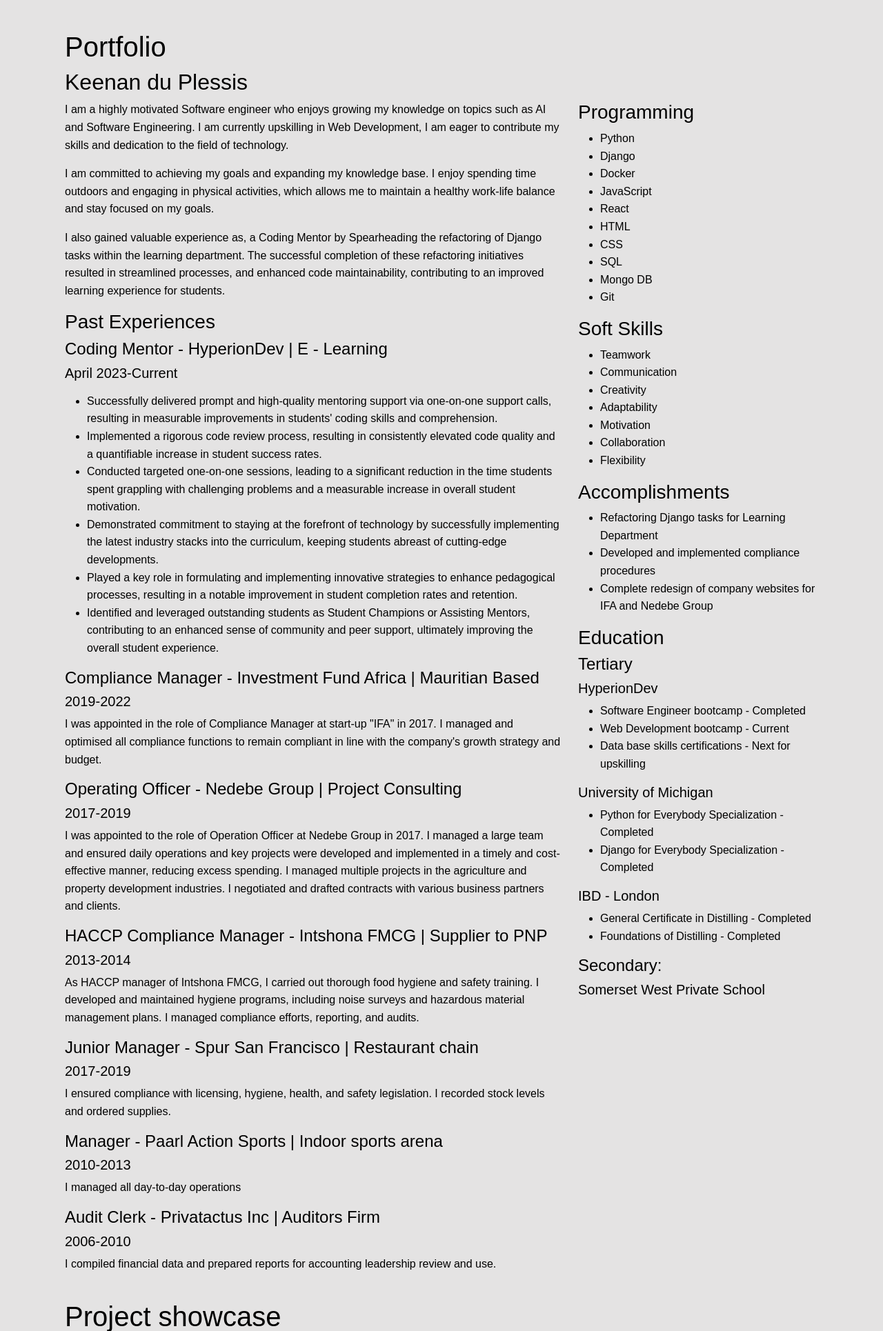
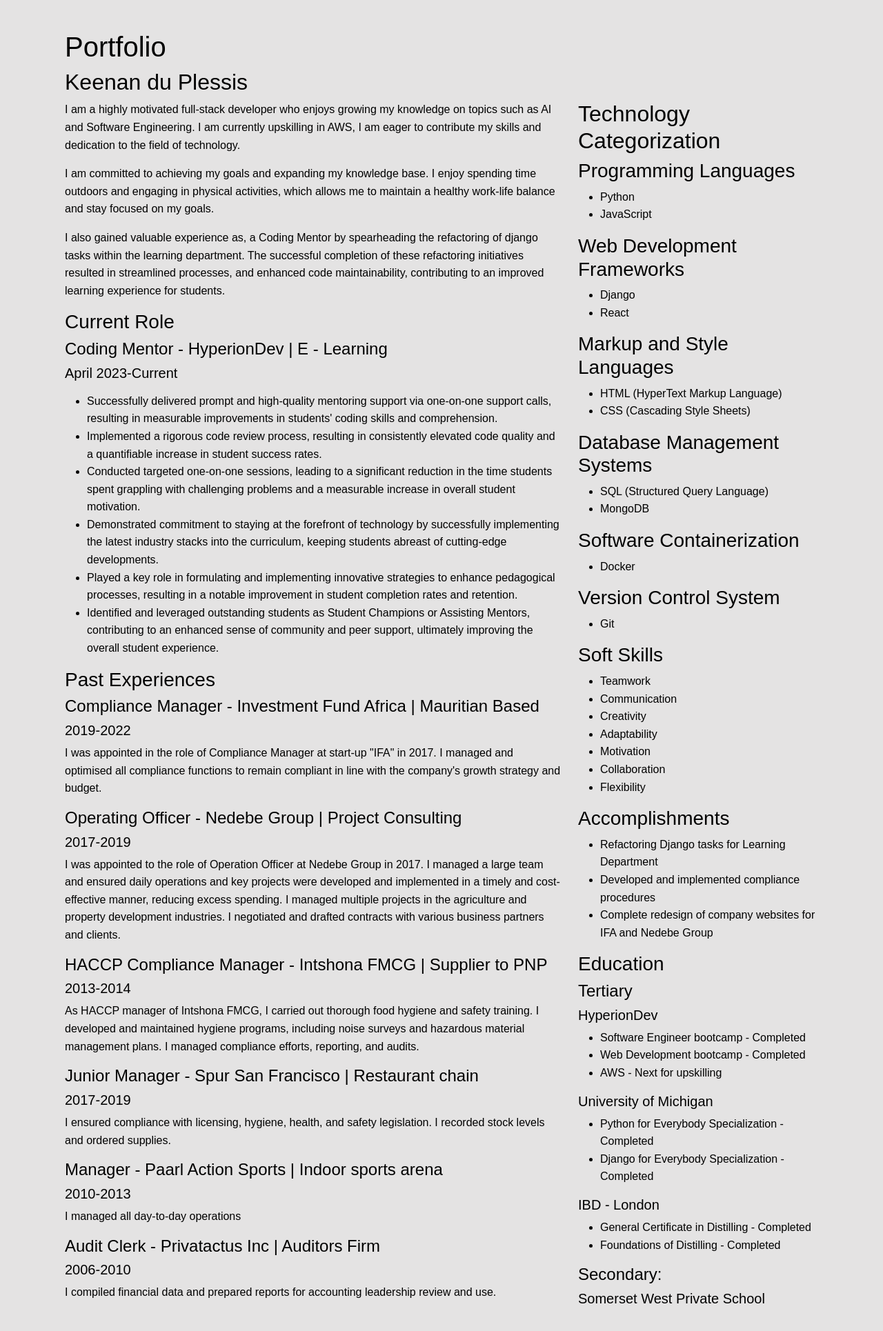
Before and after one commit to Keeks87/pythonic_wonderland_deploy, a Django app: page / in a window 1280 px wide. Shown: the part 86-2016 px from the top of the page at 69% size. Run offline with Django 5.2, Linux system fonts and the light colour scheme; data comes from the database, SQL or seed files in the repository; some libraries are stand-ins or nearby versions.

Commit message:
Update Portfolio

```diff
--- a/portfolio/templates/portfolio/portfolio.html
+++ b/portfolio/templates/portfolio/portfolio.html
@@ -17,28 +17,31 @@
             <!-- Left Column -->
             <div class="col-lg-8">
                     <!-- Personal Description -->
-                    <p> I am a highly motivated Software engineer who enjoys growing
-                        my knowledge on topics such as AI and Software Engineering.
-                        I am currently upskilling in Web Development, I am eager to
-                        contribute my skills and dedication to the field of
-                        technology.
+                    <p> I am a highly motivated full-stack developer who enjoys
+                        growing my knowledge on topics such as AI and Software
+                        Engineering. I am currently upskilling in AWS, I am
+                        eager to contribute my skills and dedication to the
+                        field of technology.
                     </p>
                     <p>
                         I am committed to achieving my goals and expanding my
-                        knowledge base. I enjoy spending time outdoors and engaging
-                        in physical activities, which allows me to maintain a
-                        healthy work-life balance and stay focused on my goals.
+                        knowledge base. I enjoy spending time outdoors and
+                        engaging in physical activities, which allows me to
+                        maintain a healthy work-life balance and stay focused on
+                        my goals.
                     </p>
                     <p>
                         I also gained valuable experience as, a Coding Mentor by
-                        Spearheading the refactoring of Django tasks within the
+                        spearheading the refactoring of django tasks within the
                         learning department. The successful completion of these
-                        refactoring initiatives resulted in streamlined processes,
-                        and enhanced code maintainability, contributing to an
-                        improved learning experience for students.
+                        refactoring initiatives resulted in streamlined
+                        processes, and enhanced code maintainability,
+                        contributing to an improved learning experience for
+                        students.
                     </p>
 
-                    <h3>Past Experiences</h3>
+                    <!-- Current role -->
+                    <h3>Current Role</h3>
 
                     <h4>Coding Mentor - HyperionDev | E - Learning</h4>
                     <h5>April 2023-Current</h5>
@@ -64,10 +67,11 @@
                             keeping students abreast of cutting-edge
                             developments.
                             </li>
-                            <li>Played a key role in formulating and implementing
-                            innovative strategies to enhance pedagogical
-                            processes, resulting in a notable improvement in
-                            student completion rates and retention.
+                            <li>Played a key role in formulating and
+                            implementing innovative strategies to enhance
+                            pedagogical processes, resulting in a notable
+                            improvement in student completion rates and
+                            retention.
                             </li>
                             <li>Identified and leveraged outstanding students as
                             Student Champions or Assisting Mentors, contributing
@@ -77,7 +81,11 @@
                         </ul>
                     </p>
 
-                    <h4>Compliance Manager - Investment Fund Africa | Mauritian Based</h4>
+                    <!-- Past roles -->
+                    <h3>Past Experiences</h3>
+
+                    <h4>Compliance Manager - Investment Fund Africa | Mauritian
+                        Based</h4>
                     <h5>2019-2022</h5>
                     <p>I was appointed in the role of Compliance Manager at
                     start-up "IFA" in 2017. I managed and optimised all
@@ -85,18 +93,21 @@
                     company's growth strategy and budget.
                     </p>
 
-                    <h4>Operating Officer - Nedebe Group | Project Consulting</h4>
+                    <h4>Operating Officer - Nedebe Group |
+                        Project Consulting</h4>
                     <h5>2017-2019</h5>
-                    <p>I was appointed to the role of Operation Officer at Nedebe
-                    Group in 2017. I managed a large team and ensured daily
-                    operations and key projects were developed and implemented
-                    in a timely and cost-effective manner, reducing excess
-                    spending. I managed multiple projects in the agriculture and
-                    property development industries. I negotiated and drafted
-                    contracts with various business partners and clients.
+                    <p>I was appointed to the role of Operation Officer at
+                    Nedebe Group in 2017. I managed a large team and ensured
+                    daily operations and key projects were developed and
+                    implemented in a timely and cost-effective manner, reducing
+                    excess spending. I managed multiple projects in the
+                    agriculture and property development industries. I
+                    negotiated and drafted contracts with various business
+                    partners and clients.
                     </p>
 
-                    <h4>HACCP Compliance Manager - Intshona FMCG | Supplier to PNP</h4>
+                    <h4>HACCP Compliance Manager - Intshona FMCG | Supplier to
+                        PNP</h4>
                     <h5>2013-2014</h5>
                     <p>As HACCP manager of Intshona FMCG, I carried out thorough
                     food hygiene and safety training. I developed and maintained
@@ -105,7 +116,8 @@
                     reporting, and audits.
                     </p>
 
-                    <h4>Junior Manager - Spur San Francisco | Restaurant chain</h4>
+                    <h4>Junior Manager - Spur San Francisco | Restaurant
+                        chain</h4>
                     <h5>2017-2019</h5>
                     <p>I ensured compliance with licensing, hygiene, health,
                     and safety legislation. I recorded stock levels and ordered
@@ -126,20 +138,50 @@
 
             <!-- Right Column -->
             <div class="col-lg-4">
-                <h3>Programming</h3>
+                <!-- Technology Categorization Section -->
+                <h2>Technology Categorization</h2>
+                <div>
+                    <h3>Programming Languages</h3>
                     <ul>
                         <li>Python</li>
+                        <li>JavaScript</li>
+                    </ul>
+                </div>
+                <div>
+                    <h3>Web Development Frameworks</h3>
+                    <ul>
                         <li>Django</li>
+                        <li>React</li>
+                    </ul>
+                </div>
+                <div>
+                    <h3>Markup and Style Languages</h3>
+                    <ul>
+                        <li>HTML (HyperText Markup Language)</li>
+                        <li>CSS (Cascading Style Sheets)</li>
+                    </ul>
+                </div>
+                <div>
+                    <h3>Database Management Systems</h3>
+                    <ul>
+                        <li>SQL (Structured Query Language)</li>
+                        <li>MongoDB</li>
+                    </ul>
+                </div>
+                <div>
+                    <h3>Software Containerization</h3>
+                    <ul>
                         <li>Docker</li>
-                    <li>JavaScript</li>
-                    <li>React</li>
-                    <li>HTML</li>
-                    <li>CSS</li>
-                    <li>SQL</li>
-                    <li>Mongo DB</li>
+                    </ul>
+                </div>
+                <div>
+                    <h3>Version Control System</h3>
+                    <ul>
                         <li>Git</li>
                     </ul>
+                </div>
 
+                <!-- Soft Skills Section -->
                 <h3>Soft Skills</h3>
                 <ul>
                     <li>Teamwork</li>
@@ -151,19 +193,23 @@
                     <li>Flexibility</li>
                 </ul>
 
+                <!-- Accomplishments Section -->
                 <h3>Accomplishments</h3>
                 <ul>
                     <li>Refactoring Django tasks for Learning Department</li>
                     <li>Developed and implemented compliance procedures</li>
-                    <li>Complete redesign of company websites for IFA and Nedebe Group</li>
+                    <li>Complete redesign of company websites for IFA and Nedebe
+                        Group</li>
                 </ul>
+
+                <!-- Education Section -->
                 <h3>Education</h3>
                 <h4>Tertiary</h4>
                 <h5>HyperionDev</h5>
                 <ul>
                     <li>Software Engineer bootcamp - Completed</li>
-                    <li>Web Development bootcamp - Current</li>
-                    <li>Data base skills certifications - Next for upskilling</li>
+                    <li>Web Development bootcamp - Completed</li>
+                    <li>AWS - Next for upskilling</li>
                 </ul>
 
                 <h5>University of Michigan</h5>
```
Lines whose indentation alone changed are shown as unchanged.
